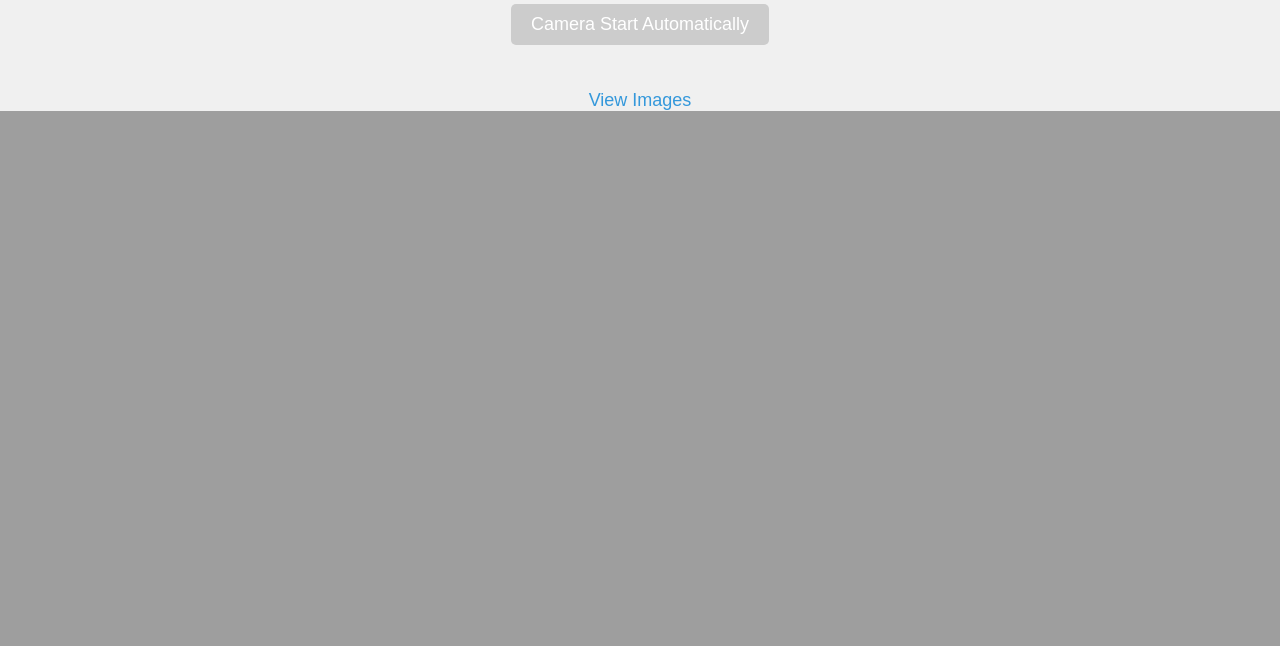
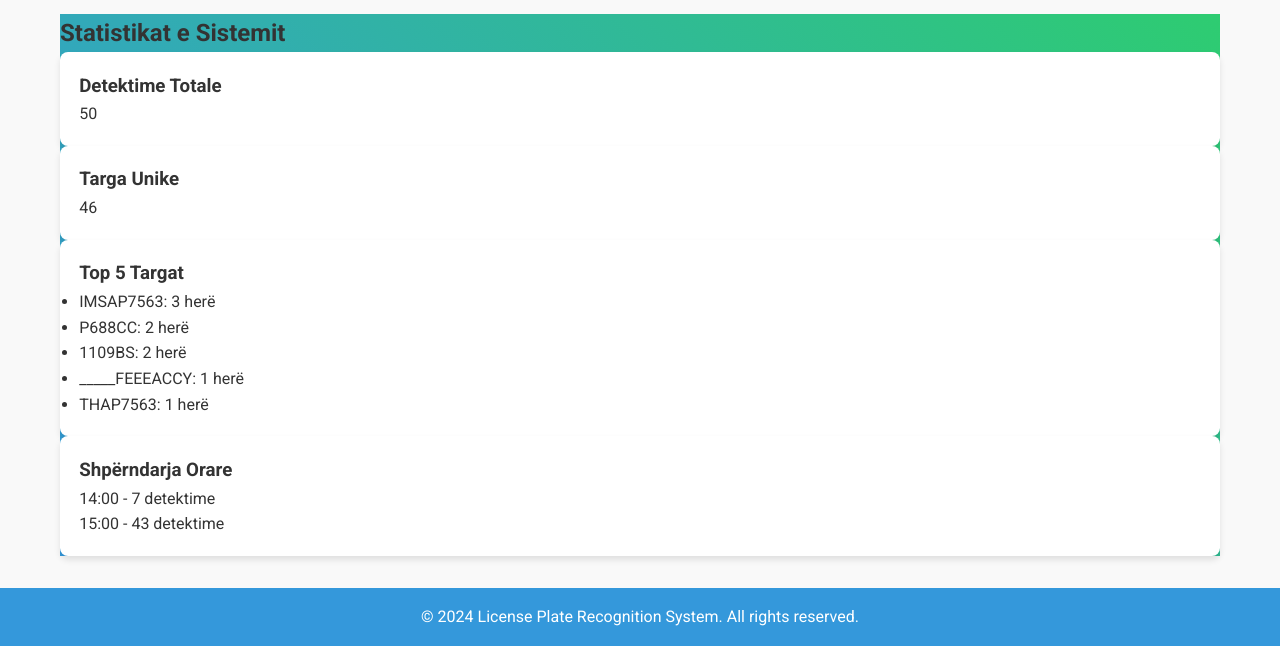
Before and after one commit to trimooo/Lic, a Flask app: page / in a window 1280 px wide. Shown: the part 727-1373 px from the top of the page. Before the commit the page ends 838 px from the top, so only its background shows below. Run offline with Flask 3, Linux system fonts and the light colour scheme; data comes from the database, SQL or seed files in the repository; both versions use the stored data as it was after the commit; some libraries are stand-ins or nearby versions.

Commit message:
adding new future

```diff
--- a/app.py
+++ b/app.py
@@ -3,8 +3,10 @@
 import pytesseract
 import re
 import os
-from flask import Flask, render_template, Response, send_from_directory, request
+from flask import Flask, render_template, Response, send_from_directory, request, session,  jsonify, abort
 from datetime import datetime
+import sqlite3
+from collections import Counter
 
 app = Flask(__name__)
 
@@ -12,7 +14,11 @@
 camera_active = False
 
 # Load the Haar cascade for Russian plate numbers
-plate_cascade = cv2.CascadeClassifier("C://haarcascade_russian_plate_number.xml")
+plate_cascade = cv2.CascadeClassifier("C:/Users/Trimi/haarcascade_russian_plate_number.xml")
+
+if plate_cascade.empty():
+    print("Error loading cascade file.")
+
 
 # Define the paths for saving images
 output_folder = 'web_output/'
@@ -24,63 +30,69 @@
 os.makedirs(blackwhite_folder, exist_ok=True)
 
 # Connect to the webcam
-cap = cv2.VideoCapture(0)  # Use 0 for the first camera (change if you have multiple cameras)
+cap = cv2.VideoCapture(1)  # Use 0 for the first camera (change if you have multiple cameras)
 
 # Create a font for text overlay
 font = cv2.FONT_HERSHEY_SIMPLEX
 font_scale = 0.6
 font_thickness = 2
 
+
+# Shtoni një lidhje me bazën e të dhënave SQLite
+def get_db_connection():
+    conn = sqlite3.connect('license_plates.db')
+    conn.row_factory = sqlite3.Row
+    return conn
+
+# Krijoni tabelën nëse nuk ekziston
+def init_db():
+    conn = get_db_connection()
+    conn.execute('''
+        CREATE TABLE IF NOT EXISTS plates (
+            id INTEGER PRIMARY KEY AUTOINCREMENT,
+            plate_number TEXT NOT NULL,
+            timestamp DATETIME DEFAULT CURRENT_TIMESTAMP
+        )
+    ''')
+    conn.close()
+
+init_db()
+
 def process_video():
     while True:
-        ret, frame = cap.read()  # Capture a frame from the webcam
-
+        ret, frame = cap.read()
         gray = cv2.cvtColor(frame, cv2.COLOR_BGR2GRAY)
-
-        # Detect plates in the frame
         plates = plate_cascade.detectMultiScale(gray, scaleFactor=1.1, minNeighbors=5)
 
-        # Check if a possible license plate is detected
-        if len(plates) > 0:
-            for (x, y, w, h) in plates:
-                # Draw a rectangle around the plate
-                cv2.rectangle(frame, (x, y), (x+w, y+h), (0, 255, 0), 2)
+        for (x, y, w, h) in plates:
+            cv2.rectangle(frame, (x, y), (x+w, y+h), (0, 255, 0), 2)
+            plate_roi = gray[y:y+h, x:x+w]
+            img_thresh = cv2.adaptiveThreshold(
+                plate_roi, 255.0, cv2.ADAPTIVE_THRESH_GAUSSIAN_C,
+                cv2.THRESH_BINARY_INV, 19, 9
+            )
+            text = pytesseract.image_to_string(img_thresh)
 
-                # Extract the region of interest (ROI) which is the detected license plate
-                plate_roi = gray[y:y+h, x:x+w]
+            if text:
+                clean_text = re.sub(r'\W+', '', text).upper()
+                if len(clean_text) >= 4:  # Supozojmë që një targë e vlefshme ka të paktën 4 karaktere
+                    print("License plate detected:", clean_text)
 
-                # Apply pytesseract to read the text from the license plate ROI
-                img_thresh = cv2.adaptiveThreshold(
-                    plate_roi,
-                    maxValue=255.0,
-                    adaptiveMethod=cv2.ADAPTIVE_THRESH_GAUSSIAN_C,
-                    thresholdType=cv2.THRESH_BINARY_INV,
-                    blockSize=19,
-                    C=9
-                )
-                text = pytesseract.image_to_string(img_thresh)
+                    # Ruaj në bazën e të dhënave
+                    conn = get_db_connection()
+                    conn.execute('INSERT INTO plates (plate_number) VALUES (?)', (clean_text,))
+                    conn.commit()
+                    conn.close()
 
-                if text:
-                    print("License plate detected:", text)
+                    current_datetime = datetime.now().strftime('%Y%m%d%H%M%S')
+                    original_image_filename = os.path.join(originals_folder, f'original_{current_datetime}_{clean_text}.png')
+                    cv2.imwrite(original_image_filename, frame)
+                    bw_image_filename = os.path.join(blackwhite_folder, f'bw_{current_datetime}_{clean_text}.png')
+                    cv2.imwrite(bw_image_filename, img_thresh)
+                    cv2.putText(frame, clean_text, (x, y - 10), font, font_scale, (0, 0, 255), font_thickness)
 
-                    # Get the current date and time for image filenames
-                    current_datetime = datetime.now().strftime('%Y%m%d%H%M%S')
-
-                    # Save the original image
-                    original_image_filename = os.path.join(originals_folder, f'original_{current_datetime}.png')
-                    cv2.imwrite(original_image_filename, frame)
-
-                    # Save the black and white image
-                    bw_image_filename = os.path.join(blackwhite_folder, f'bw_{current_datetime}.png')
-                    cv2.imwrite(bw_image_filename, img_thresh)
-
-                    # Display the recognized text on the webcam feed
-                    cv2.putText(frame, text, (x, y - 10), font, font_scale, (0, 0, 255), font_thickness)
-
-        # Encode the frame as JPEG
         ret, jpeg_frame = cv2.imencode('.jpg', frame)
         frame_bytes = jpeg_frame.tobytes()
-
         yield (b'--frame\r\n'
                b'Content-Type: image/jpeg\r\n\r\n' + frame_bytes + b'\r\n')
 
@@ -92,19 +104,15 @@
 def video_feed():
     return Response(process_video(), mimetype='multipart/x-mixed-replace; boundary=frame')
 
-
 @app.route('/images')
 def images():
     refresh = request.args.get('refresh')
     if refresh and refresh.lower() == 'true':
-        # Clear the search by resetting the session variable
         session.pop('search_datetime', None)
 
     original_images = os.listdir(originals_folder)
     bw_images = os.listdir(blackwhite_folder)
     return render_template('images.html', original_images=original_images, bw_images=bw_images)
-
-
 
 @app.route('/images/<folder>/<filename>')
 def uploaded_file(folder, filename):
@@ -113,47 +121,91 @@
     elif folder == 'blackwhite':
         return send_from_directory(blackwhite_folder, filename)
     else:
-        # Handle invalid folder name here, e.g., return a 404 error.
         return "Invalid folder", 404
-
 
 @app.route('/start_camera', methods=['GET'])
 def start_camera():
     global camera_active
     if not camera_active:
-        # Start the camera here (you should implement the camera initialization logic)
-        # Set camera_active to True when the camera is successfully started
         camera_active = True
-        return "Camera started", 200
+        return jsonify({"status": "success", "message": "Camera started"}), 200
     else:
-        return "Camera is already active", 400
+        return jsonify({"status": "error", "message": "Camera is already active"}), 400
 
 @app.route('/stop_camera', methods=['GET'])
 def stop_camera():
     global camera_active
     if camera_active:
-        # Stop the camera here (you should implement the camera stopping logic)
-        # Set camera_active to False when the camera is successfully stopped
         camera_active = False
-        return "Camera stopped", 200
+        return jsonify({"status": "success", "message": "Camera stopped"}), 200
     else:
-        return "Camera is not active", 400
+        return jsonify({"status": "error", "message": "Camera is not active"}), 400
 
+@app.route('/search', methods=['GET', 'POST'])
+def search_images():
+    if request.method == 'POST':
+        search_query = request.form.get('search', '')
+        if not search_query:
+            return render_template('search_results.html', results=[], error="Ju lutem vendosni një term kërkimi.")
 
+        conn = get_db_connection()
+        results = conn.execute('''
+            SELECT plate_number, timestamp
+            FROM plates
+            WHERE plate_number LIKE ?
+            ORDER BY timestamp DESC
+        ''', (f'%{search_query}%',)).fetchall()
+        conn.close()
 
-@app.route('/search', methods=['POST'])
-def search_images():
-    datetime_query = request.form['datetime']
-    original_images = os.listdir(originals_folder)
-    bw_images = os.listdir(blackwhite_folder)#
+        return render_template('search_results.html', results=results, search_query=search_query)
+    else:
+        # Nëse është kërkesë GET, thjesht shfaq formën e kërkimit
+        return render_template('search_form.html')
 
+@app.errorhandler(400)
+def bad_request(e):
+    return render_template('error.html', error=str(e)), 400
 
-    # Filter images based on the datetime_query
-    filtered_originals = [filename for filename in original_images if filename.startswith(f'original_{datetime_query}')]
-    filtered_bw = [filename for filename in bw_images if filename.startswith(f'bw_{datetime_query}')]
+@app.errorhandler(404)
+def page_not_found(e):
+    return render_template('error.html', error="Faqja nuk u gjet."), 404
 
-    return render_template('images.html', original_images=filtered_originals, bw_images=filtered_bw)
+@app.errorhandler(500)
+def internal_server_error(e):
+    return render_template('error.html', error="Ndodhi një gabim i brendshëm në server."), 500
+@app.route('/get_stats', methods=['GET'])
+def get_stats():
+    conn = get_db_connection()
+    cur = conn.cursor()
 
+    total_detections = cur.execute('SELECT COUNT(*) FROM plates').fetchone()[0]
+    unique_plates = cur.execute('SELECT COUNT(DISTINCT plate_number) FROM plates').fetchone()[0]
+
+    # Top 5 targat më të shpeshta
+    top_plates = cur.execute('''
+        SELECT plate_number, COUNT(*) as count
+        FROM plates
+        GROUP BY plate_number
+        ORDER BY count DESC
+        LIMIT 5
+    ''').fetchall()
+
+    # Shpeshtësia e detektimeve sipas orës së ditës
+    hour_distribution = cur.execute('''
+        SELECT strftime('%H', timestamp) as hour, COUNT(*) as count
+        FROM plates
+        GROUP BY hour
+        ORDER BY hour
+    ''').fetchall()
+
+    conn.close()
+
+    return jsonify({
+        "total_detections": total_detections,
+        "unique_plates": unique_plates,
+        "top_plates": [dict(p) for p in top_plates],
+        "hour_distribution": [dict(h) for h in hour_distribution]
+    })
 
 
 
--- a/static/index.css
+++ b/static/index.css
@@ -1,59 +1,131 @@
-/* Reset some default styles */
-body, h1, p {
+/* Variablat e ngjyrave dhe stilit */
+:root {
+    --primary-color: #3498db;
+    --secondary-color: #2ecc71;
+    --background-color: #f9f9f9;
+    --text-color: #333;
+    --accent-color: #e74c3c;
+    --border-radius: 8px;
+    --box-shadow: 0 4px 6px rgba(0, 0, 0, 0.1);
+    --transition: all 0.3s ease;
+  }
+
+  /* Resetimi dhe stilet bazë */
+  *, *::before, *::after {
+    box-sizing: border-box;
     margin: 0;
     padding: 0;
   }
 
-/* Apply a background color to the body */
   body {
-    background-color: #f0f0f0;
-    font-family: Arial, sans-serif;
+    font-family: 'Roboto', sans-serif;
+    background-color: var(--background-color);
+    color: var(--text-color);
+    line-height: 1.6;
   }
 
-/* Header style */
+  .container {
+    max-width: 1200px;
+    margin: 0 auto;
+    padding: 0 20px;
+  }
+
+  /* Stili i header-it */
   header {
-    background-color: #3498db;
+    background-color: var(--primary-color);
+    color: white;
+    padding: 1rem 0;
+    position: sticky;
+    top: 0;
+    z-index: 1000;
+    box-shadow: var(--box-shadow);
+  }
+
+  nav {
+    display: flex;
+    justify-content: space-between;
+    align-items: center;
+  }
+
+  .logo {
+    font-size: 1.5rem;
+    font-weight: bold;
+  }
+
+  .nav-links {
+    display: flex;
+    gap: 1rem;
+  }
+
+  .nav-links a {
+    color: white;
+    text-decoration: none;
+    transition: var(--transition);
+  }
+
+  .nav-links a:hover {
+    color: var(--secondary-color);
+  }
+
+  /* Stili i përmbajtjes kryesore */
+  main {
+    padding: 2rem 0;
+  }
+
+  .hero {
     text-align: center;
-    padding: 20px 0;
+    margin-bottom: 2rem;
   }
 
   h1 {
-    font-size: 36px;
-    color: white;
-}
-
-/* Main content style */
-main {
-    display: flex;
-    flex-direction: column;
-    align-items: center;
-    padding: 20px;
+    font-size: 2.5rem;
+    margin-bottom: 1rem;
+    color: var(--primary-color);
   }
 
   .video-container {
-    max-width: 800px;
-    width: 100%;
-    box-shadow: 0 0 10px rgba(0, 0, 0, 0.1);
+    background-color: white;
+    border-radius: var(--border-radius);
+    overflow: hidden;
+    box-shadow: var(--box-shadow);
   }
 
   #video-stream {
-    width: 100%;
-    max-width: 800px;
+    width: 50%;
+    display: block;
+    margin-left: auto;
+    margin-right: auto;
   }
 
   .controls {
-    margin-top: 20px;
+    display: flex;
+    justify-content: center;
+    flex-wrap: wrap;
+    gap: 1rem;
+    margin-top: 1rem;
+    margin-bottom: 1rem;
   }
 
   button {
-    font-size: 18px;
-    padding: 10px 20px;
-    margin: 5px;
-    background-color: #007bff;
+    font-size: 1rem;
+    padding: 0.75rem 1.5rem;
+    background-color: var(--primary-color);
     color: white;
     border: none;
+    border-radius: 25px;
     cursor: pointer;
-    border-radius: 5px;
+    transition: var(--transition);
+    text-transform: uppercase;
+    letter-spacing: 1px;
+  }
+
+  button:hover {
+    background-color: var(--secondary-color);
+    transform: translateY(-2px);
+  }
+
+  button:active {
+    transform: translateY(0);
   }
 
   button:disabled {
@@ -61,18 +133,67 @@
     cursor: not-allowed;
   }
 
-/* Footer style */
+  /* Stili i footer-it */
   footer {
+    background-color: var(--primary-color);
+    color: white;
     text-align: center;
-    margin-top: 20px;
+    padding: 1rem 0;
+    margin-top: 2rem;
   }
 
   .view-images-link {
     text-decoration: none;
-    color: #3498db;
-    font-size: 18px;
+    color: black;
+    font-weight: bold;
+    transition: var(--transition);
   }
 
-.view-images-link:hover {
-    text-decoration: underline;
+
+
+  /* Dizajni responsiv */
+  @media (max-width: 768px) {
+    .nav-links {
+      display: none;
     }
+
+    h1 {
+      font-size: 2rem;
+    }
+
+    .controls {
+      flex-direction: column;
+    }
+
+    button {
+      width: 100%;
+    }
+  }
+
+  /* Animacionet */
+  @keyframes fadeIn {
+    from { opacity: 0; }
+    to { opacity: 1; }
+  }
+
+  .fade-in {
+    animation: fadeIn 1s ease-in;
+  }
+
+  /* Shtesa estetike */
+  .gradient-bg {
+    background: linear-gradient(45deg, var(--primary-color), var(--secondary-color));
+  }
+
+  .card {
+    background-color: white;
+    border-radius: var(--border-radius);
+    padding: 1.2rem;
+    box-shadow: var(--box-shadow);
+    transition: var(--transition);
+  }
+
+  .card:hover {
+    transform: translateY(-5px);
+    box-shadow: 0 6px 12px rgba(0, 0, 0, 0.15);
+  }
--- a/static/script.js
+++ b/static/script.js
@@ -1,3 +1,72 @@
-function refreshPage() {
-  window.location.href = "/images";
-}
+document.addEventListener('DOMContentLoaded', function() {
+  const startBtn = document.getElementById('start-btn');
+
+  // Fetch initial stats
+  fetchStats();
+
+  // Set up periodic stats update
+  setInterval(fetchStats, 1000); // Update every minute
+
+  startBtn.addEventListener('click', function() {
+      if (startBtn.textContent === 'Camera Start Automatically') {
+          startCamera();
+      } else {
+          stopCamera();
+      }
+  });
+
+  function startCamera() {
+      fetch('/start_camera')
+          .then(response => response.json())
+          .then(data => {
+              if (data.status === 'success') {
+                  startBtn.textContent = 'Stop Camera';
+                  startBtn.disabled = false;
+              }
+          });
+  }
+
+  function stopCamera() {
+      fetch('/stop_camera')
+          .then(response => response.json())
+          .then(data => {
+              if (data.status === 'success') {
+                  startBtn.textContent = 'Start Camera';
+                  startBtn.disabled = false;
+              }
+          });
+  }
+
+  function fetchStats() {
+    fetch('/get_stats')
+        .then(response => response.json())
+        .then(data => {
+            document.getElementById('total-detections').textContent = data.total_detections;
+            document.getElementById('unique-plates').textContent = data.unique_plates;
+
+            const topPlatesList = document.getElementById('top-plates');
+            topPlatesList.innerHTML = data.top_plates.map(p =>
+                `<li>${p.plate_number}: ${p.count} herë</li>`
+            ).join('');
+
+            const hourDist = document.getElementById('hour-distribution');
+
+// Marrim zonën kohore të klientit (shfletuesit) dhe konvertojmë orët në kohën lokale
+const currentTimezoneOffset = new Date().getTimezoneOffset() / 60; // Zona kohore në orë
+
+// Krijo HTML-n për orët me detektimet
+hourDist.innerHTML = data.hour_distribution.map(h => {
+    // Konverto orën sipas zonës kohore
+    let localHour = h.hour - currentTimezoneOffset;
+
+    // Sigurohemi që ora lokale është brenda intervalit 0-23
+    if (localHour < 0) localHour += 24;
+    if (localHour >= 24) localHour -= 24;
+
+    return `${localHour}:00 - ${h.count} detektime`;
+}).join('<br>');
+
+
+
+        });
+}})
--- a/templates/index.html
+++ b/templates/index.html
@@ -4,23 +4,68 @@
     <meta charset="UTF-8">
     <meta name="viewport" content="width=device-width, initial-scale=1.0">
     <title>License Plate Recognition</title>
+    <link href="https://fonts.googleapis.com/css2?family=Roboto:wght@400;500;700&display=swap" rel="stylesheet">
     <link rel="stylesheet" href="{{ url_for('static', filename='index.css') }}">
+    <script src="https://kit.fontawesome.com/your-fontawesome-kit.js" crossorigin="anonymous"></script>
 </head>
 <body>
     <header>
-        <h1>License Plate Recognition</h1>
+        <nav class="container">
+            <div class="logo">LPR System</div>
+            <div class="nav-links">
+                <a href="#home">Home</a>
+                <a href="#features">Features</a>
+                <a href="#contact">Contact</a>
+            </div>
+        </nav>
     </header>
-    <main>
-        <div class="video-container">
-            <img src="{{ url_for('video_feed') }}" alt="License Plate Video Stream" id="video-stream" autoplay>
+
+    <main class="container">
+        <section class="hero fade-in">
+            <h1 id="home">License Plate Recognition</h1>
+            <p>Experience real-time license plate detection with our advanced recognition system.</p>
+        </section>
+
+        <div class="video-container card">
+            <img src="{{ url_for('video_feed') }}" alt="License Plate Video Stream" id="video-stream">
         </div>
+
         <div class="controls">
-            <button id="start-btn" disabled>Camera Start Automatically</button>
+            <button><a href="{{ url_for('images') }}" class="view-images-link">View Captured Images</a></button>
+            <button id="start-btn" disabled><i class="fas fa-video"></i> Camera Start Automatically</button>
         </div>
+
+        <section id="features" class="gradient-bg">
+            <h2>Statistikat e Sistemit</h2>
+            <div class="feature-grid">
+                <div class="card">
+                    <i class="fas fa-camera"></i>
+                    <h3>Detektime Totale</h3>
+                    <p id="total-detections">Duke u ngarkuar...</p>
+                </div>
+                <div class="card">
+                    <i class="fas fa-car"></i>
+                    <h3>Targa Unike</h3>
+                    <p id="unique-plates">Duke u ngarkuar...</p>
+                </div>
+                <div class="card">
+                    <i class="fas fa-chart-bar"></i>
+                    <h3>Top 5 Targat</h3>
+                    <ul id="top-plates">Duke u ngarkuar...</ul>
+                </div>
+                <div class="card">
+                    <i class="fas fa-clock"></i>
+                    <h3>Shpërndarja Orare</h3>
+                    <div id="hour-distribution">Duke u ngarkuar...</div>
+                </div>
+            </div>
+        </section>
     </main>
+
     <footer>
-        <a href="{{ url_for('images') }}" class="view-images-link">View Images</a>
+        <p>&copy; 2024 License Plate Recognition System. All rights reserved.</p>
     </footer>
+
     <script src="{{ url_for('static', filename='script.js') }}"></script>
 </body>
 </html>
```
Also changed, not shown: templates/error.html (added, +20 -0 lines), templates/images.html (+4 -4 lines), templates/search_form.html (added, +23 -0 lines), templates/search_results.html (added, +43 -0 lines), license_plates.db (added), web_output/blackwhite/bw_20230918014350.png (deleted), web_output/originals/original_20230918014350.png (deleted). Lines whose indentation alone changed are shown as unchanged.
